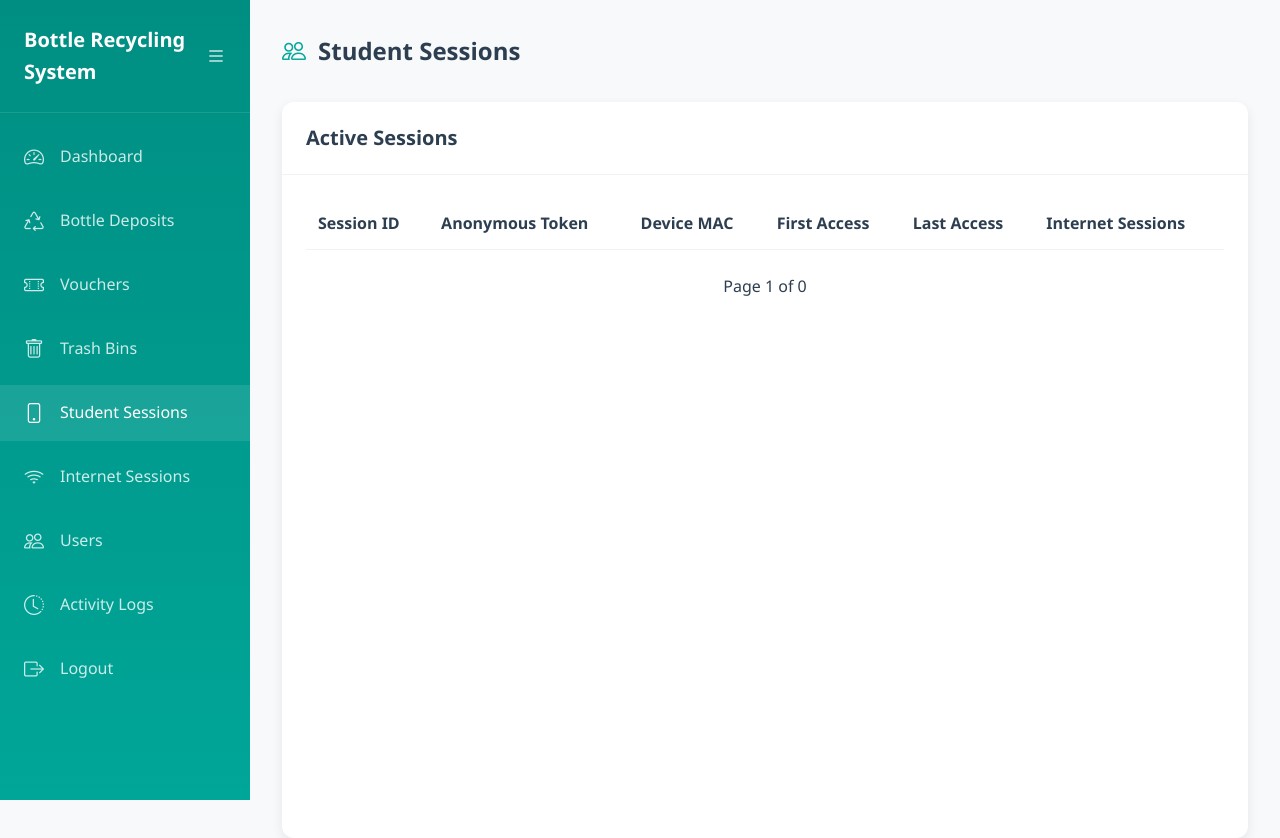
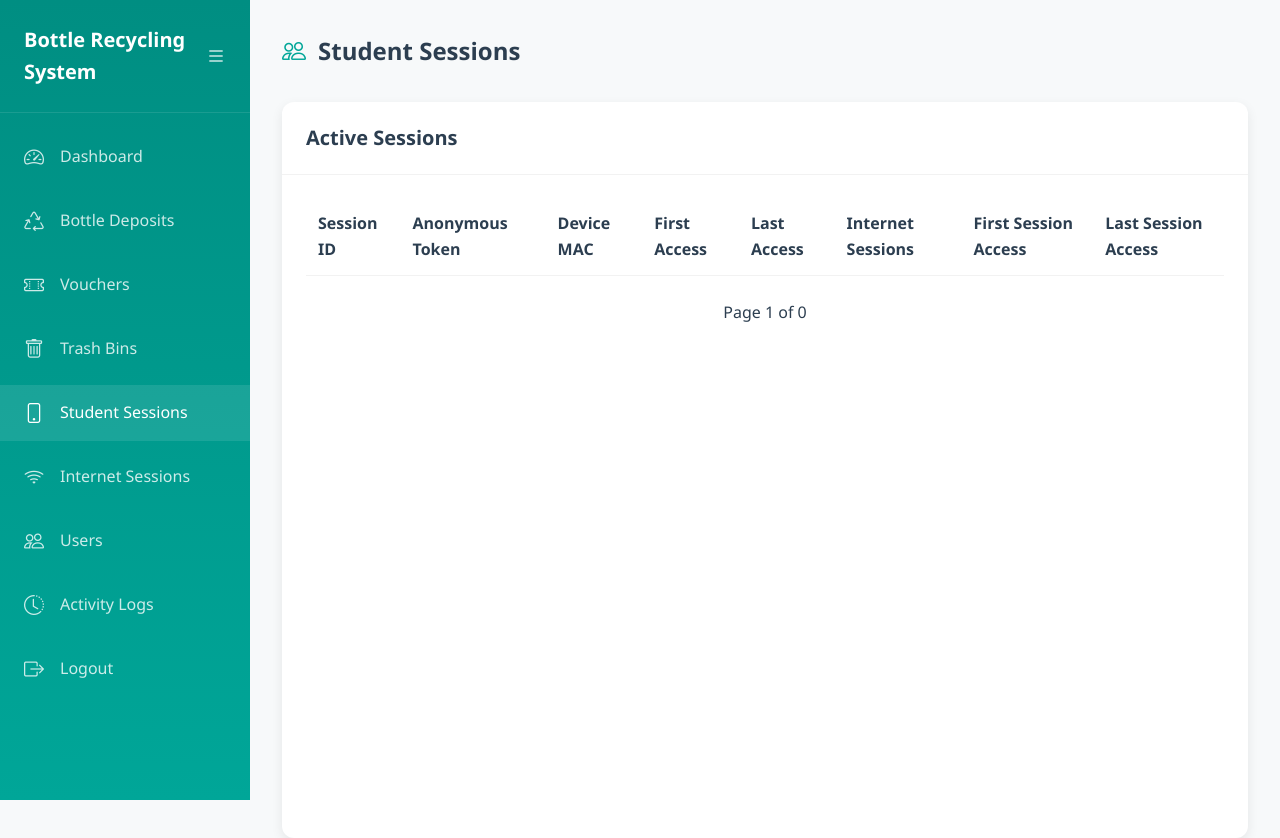
Before and after one commit to CarlWTh/Capstone, a PHP site: page /bottle-recycling/student_sessions.php in a window 1280 px wide. Run offline with PHP 8.4, Linux system fonts and the light colour scheme; a user stored in the database is signed in; data comes from the database, SQL or seed files in the repository; data that the repository does not hold is empty; some libraries are stand-ins or nearby versions.

Commit message:
countdown

```diff
--- a/student_sessions.php
+++ b/student_sessions.php
@@ -12,10 +12,12 @@
 
 $sessions = $conn->query("
     SELECT s.*,
-           COUNT(i.internet_session_id) as session_count,
-           MAX(i.end_time) as last_activity
+           COUNT(i.internet_session_id) as internet_session_count,
+           MIN(i.start_time) as first_session_access,
+           MAX(i.end_time) as last_session_access
     FROM StudentSession s
     LEFT JOIN InternetSession i ON s.anonymous_token = i.anonymous_token
+
     GROUP BY s.session_id
     ORDER BY s.last_access_time DESC
     LIMIT $per_page OFFSET $offset
@@ -118,14 +120,16 @@
             <div class="card-body">
                 <table class="table">
                     <thead>
-                        <tr>
-                            <th>Session ID</th>
+                        <tr><th>Session ID</th>
 <th>Anonymous Token</th>
 <th>Device MAC</th>
 <th>First Access</th>
 <th>Last Access</th>
 <th>Internet Sessions</th>
+<th>First Session Access</th>
+<th>Last Session Access</th>
 </tr>
+
                     </thead>
                     <tbody>
                         <?php foreach ($sessions as $s): ?>
@@ -135,7 +139,10 @@
                             <td><?= $s['device_mac_address'] ?: 'N/A' ?></td>
                             <td><?= date('M j, H:i', strtotime($s['first_access_time'])) ?></td>
                             <td><?= date('M j, H:i', strtotime($s['last_access_time'])) ?></td>
-                            <td><?= $s['session_count'] ?></td>
+                            <td><?= $s['internet_session_count'] ?></td>
+                            <td><?= $s['first_session_access'] ? date('M j, H:i', strtotime($s['first_session_access'])) : 'N/A' ?></td>
+                             <td><?= $s['last_session_access'] ? date('M j, H:i', strtotime($s['last_session_access'])) : 'N/A' ?></td>
+
                         </tr>
                         <?php endforeach; ?>
                     </tbody>
```
Also changed, not shown: simulate_deposit.php (+40 -0 lines). Lines whose indentation alone changed are shown as unchanged.
